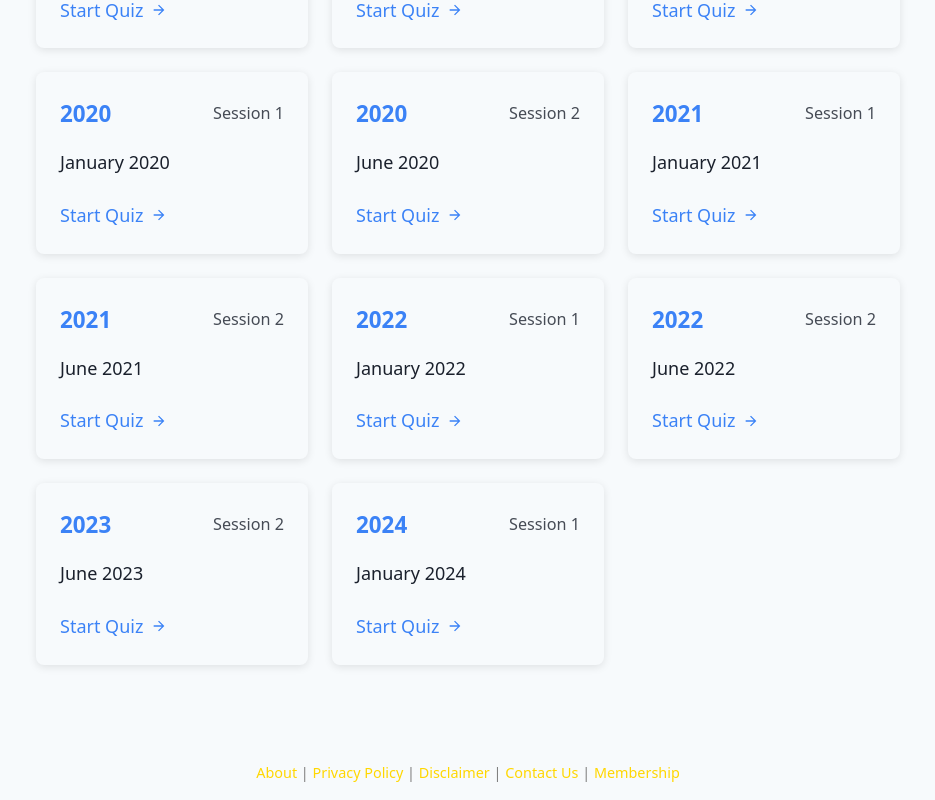
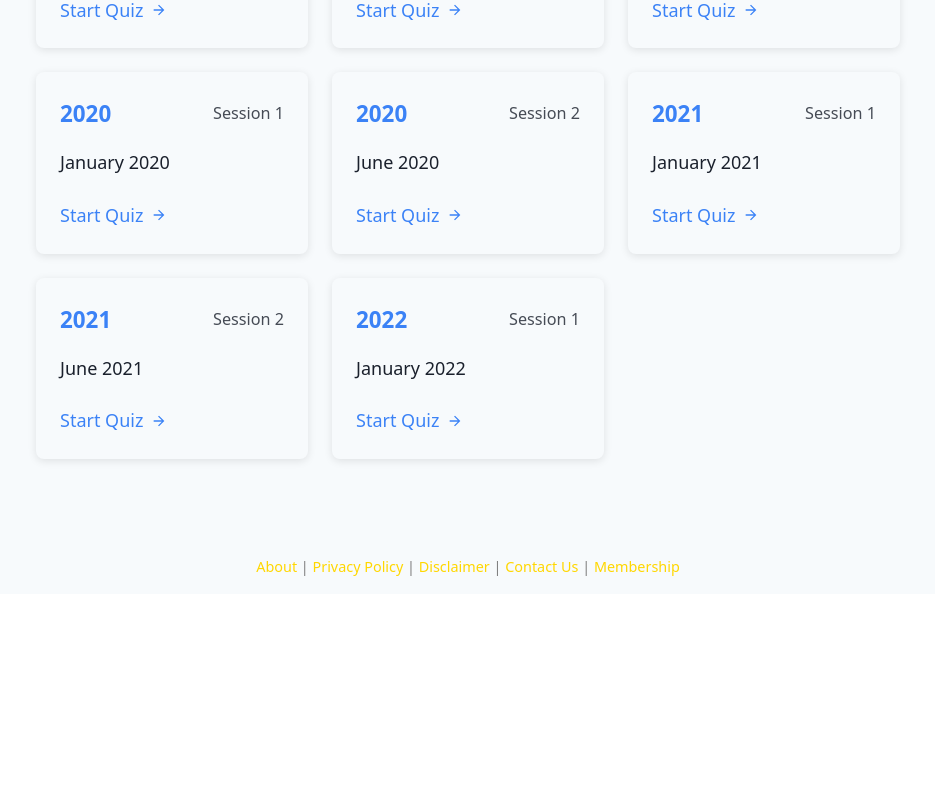
Before and after one commit to damani-g/csec-math-p1-app, a React (Vite) app: page /mock in a window 1280 px wide. Shown: the part 416-1216 px from the top of the page, without its empty margins (172-1107 px from the left). After the commit the page ends 1010 px from the top, so only its background shows below. Built offline with nearby package versions, Linux system fonts and the light colour scheme; no server answers.

Commit message:
hide incomplete papers

```diff
--- a/src/pages/SelectPaper.jsx
+++ b/src/pages/SelectPaper.jsx
@@ -9,9 +9,9 @@ const papers = [
   { id: 'jan2021', name: 'January 2021' },
   { id: 'june2021', name: 'June 2021' },
   { id: 'jan2022', name: 'January 2022' },
-  { id: 'june2022', name: 'June 2022' },
-  { id: 'june2023', name: 'June 2023' },
-  { id: 'jan2024', name: 'January 2024' },
+  // { id: 'june2022', name: 'June 2022' },
+  // { id: 'june2023', name: 'June 2023' },
+  // { id: 'jan2024', name: 'January 2024' },
 ];
 
 export default function SelectPaper({mode}) {
```
